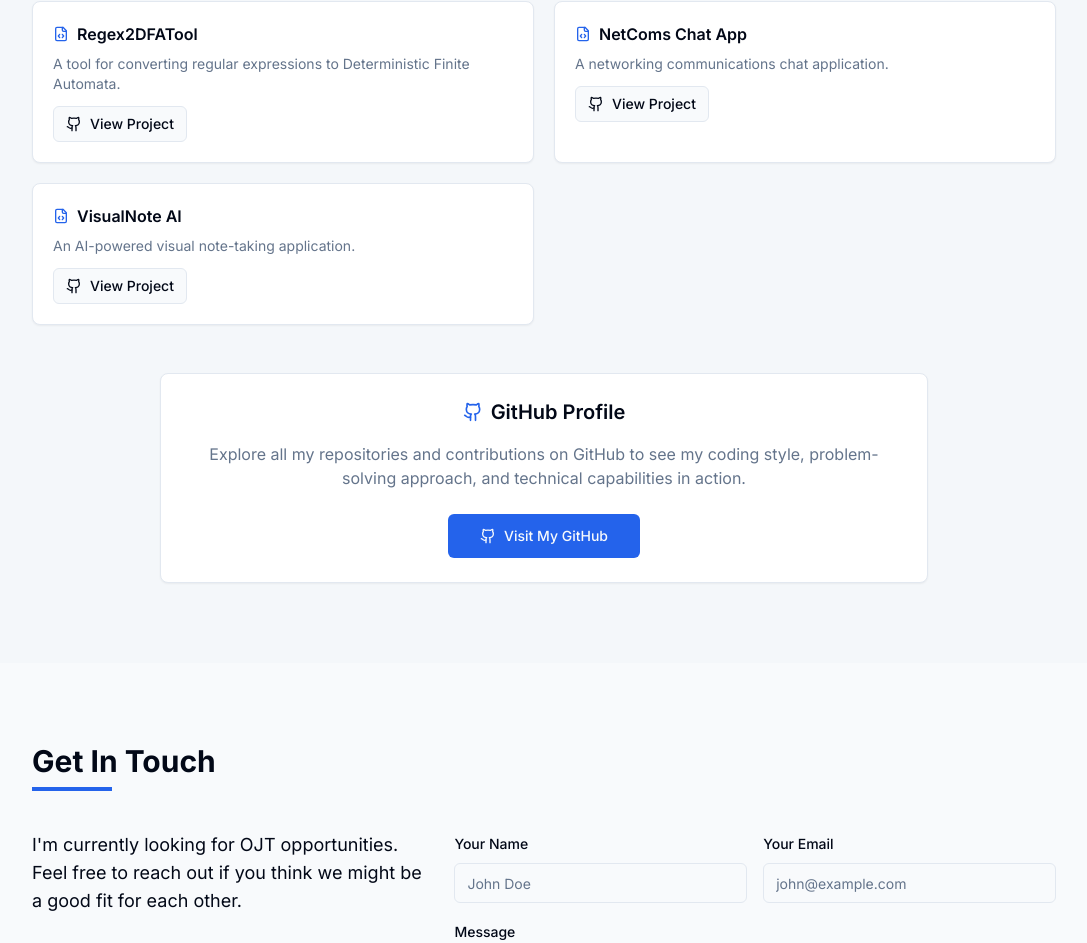
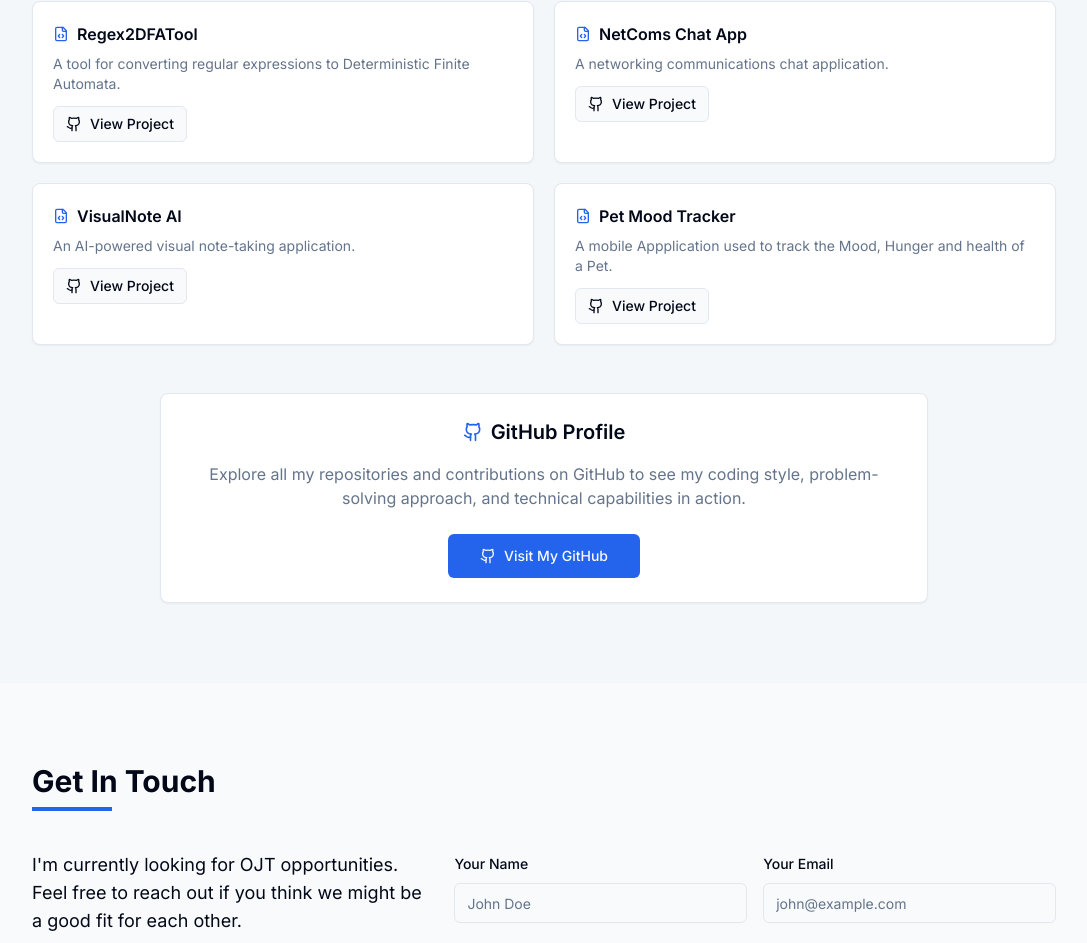
Before and after one commit to DogoeDude/reggies-ai-folio-craft, a React (Vite) app: page / in a window 1280 px wide. Shown: the part 3995-4938 px from the top of the page, without its empty margins (96-1183 px from the left). Built offline with nearby package versions, Linux system fonts and the light colour scheme.

Commit message:
Info: Added another Experience

```diff
--- a/src/components/ExperienceSection.tsx
+++ b/src/components/ExperienceSection.tsx
@@ -28,6 +28,11 @@ const ExperienceSection = () => {
       name: "VisualNote AI",
       description: "An AI-powered visual note-taking application.",
       link: "https://github.com/Illamapalooza/visualnote-ai"
+    },
+    {
+      name: "Pet Mood Tracker",
+      description: "A mobile Appplication used to track the Mood, Hunger and health of a Pet.",
+      link: "https://github.com/DogoeDude/pet-pals-mood-tracker"
     },
   ];
 
```
